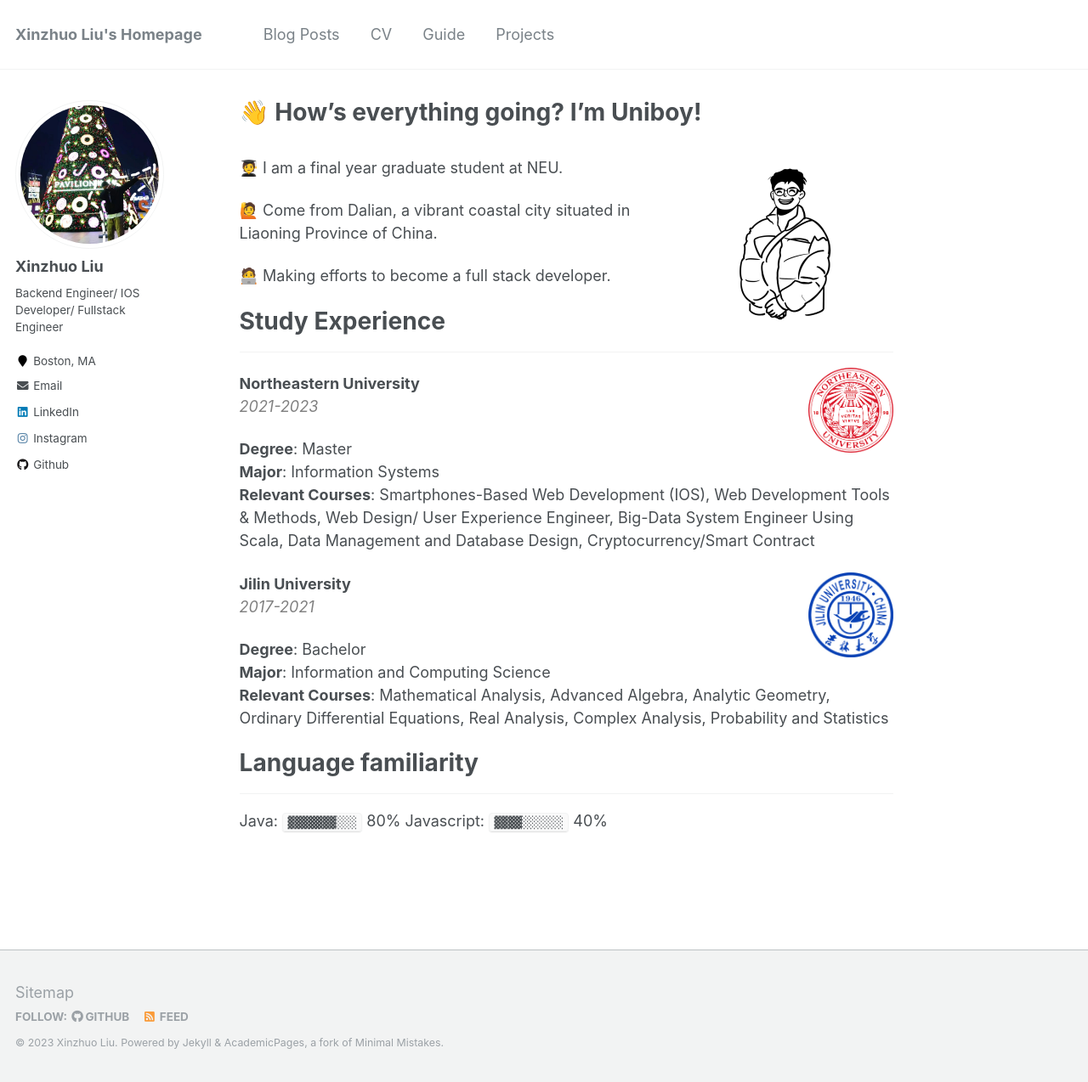
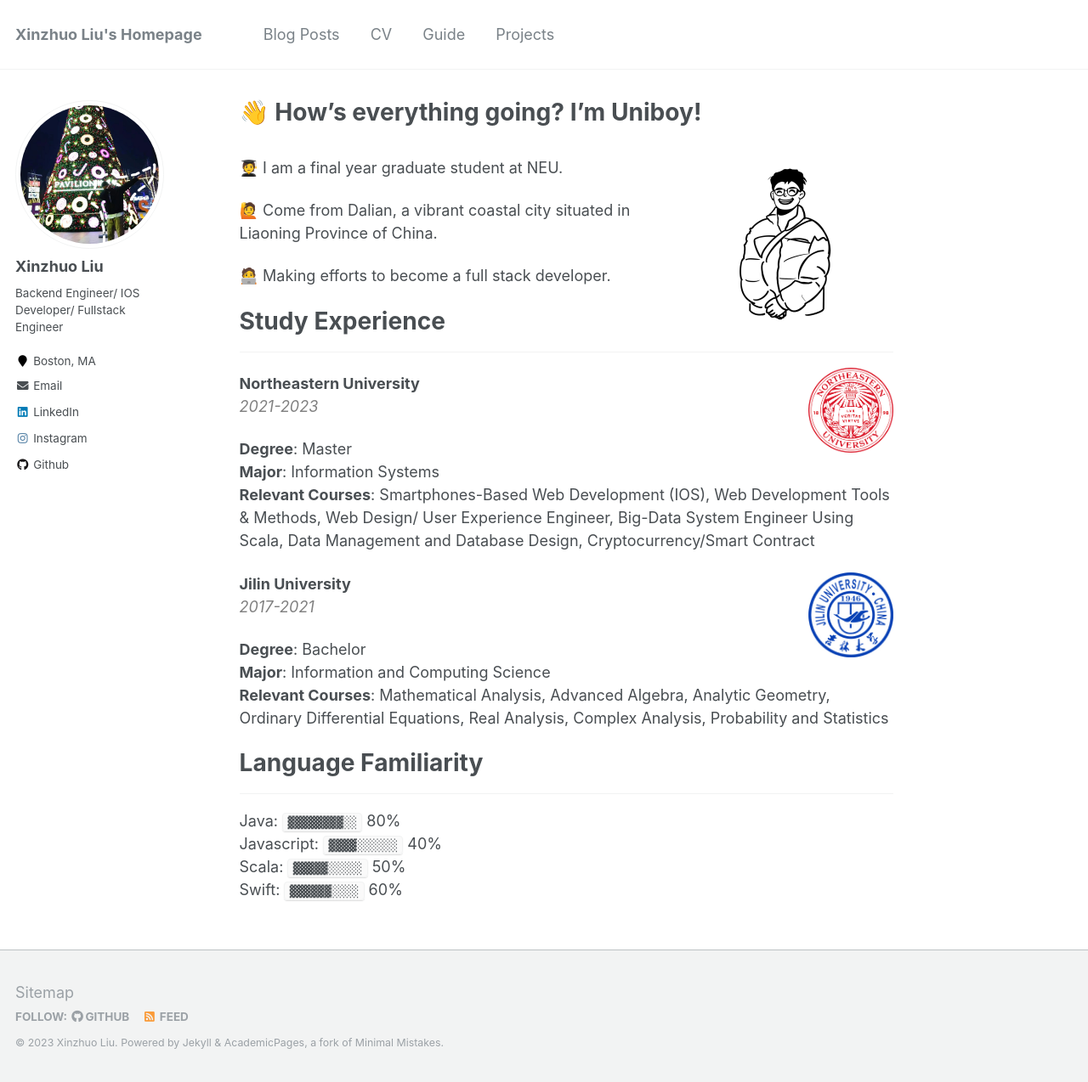
Before and after one commit to Uni-boy/uni-boy.github.io, a Jekyll site: the page built from _pages/about.md, in a window 1280 px wide and 1274 px high. Shown: the whole window at 85% size. Built offline with Jekyll 4.4.1, drawn with Linux system fonts in a browser that asks for light colours.

```diff
--- a/_config.yml
+++ b/_config.yml
@@ -99,7 +99,7 @@ author:
   github           : "Uni-boy"
   google_plus      :
   keybase          :
-  instagram        : "uniboy_xz"
+  instagram        : "uniboy_xz?igshid=MTIyMzRjYmRlZg=="
   impactstory      : #"https://profiles.impactstory.org/u/xxxx-xxxx-xxxx-xxxx"
   lastfm           :
   linkedin         : "xinzhuo-liu"
--- a/_pages/about.md
+++ b/_pages/about.md
@@ -39,9 +39,11 @@ Study Experience
 **Relevant Courses**: Mathematical Analysis, Advanced Algebra, Analytic Geometry, Ordinary Differential Equations, Real Analysis, Complex Analysis, Probability and Statistics
 
 
-Language familiarity
+Language Familiarity
 ======
 
 ------
-Java:  `▓▓▓▓▓▓▓░░░` 80%
+Java:  `▓▓▓▓▓▓▓▓░░` 80%
 Javascript: `▓▓▓▓░░░░░░` 40%
+Scala: `▓▓▓▓▓░░░░░` 50%
+Swift: `▓▓▓▓▓▓░░░░` 60%
```
